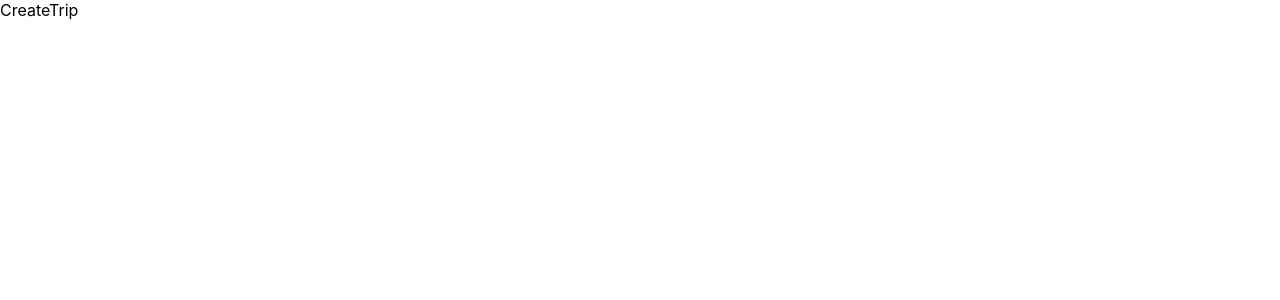
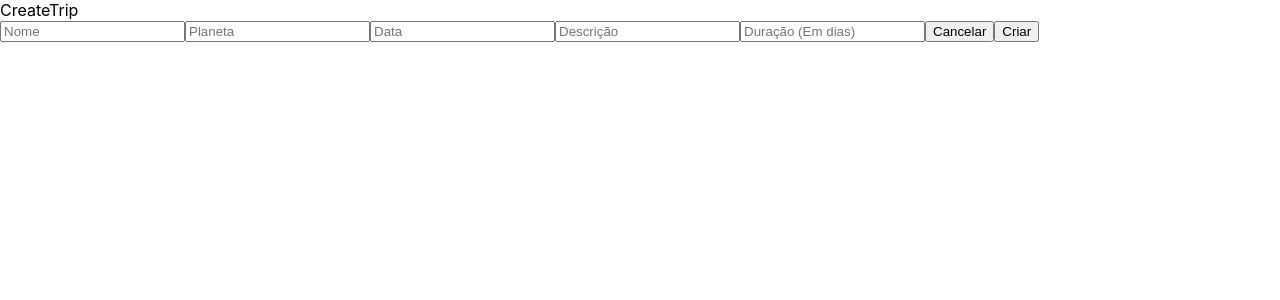
Before and after one commit to future4code/Artur-Magalhaes, a React (Create React App) app in the folder semana10/labetrip/: page /createtrip in a window 1280 px wide. Shown: the top 300 px of the page. Built offline with nearby package versions, Linux system fonts and the light colour scheme; sample sign-in values are in the browser's storage.

Commit message:
COMPONENTS: CreateTripPage

```diff
--- a/semana10/labetrip/src/pages/CreateTripPage/index.js
+++ b/semana10/labetrip/src/pages/CreateTripPage/index.js
@@ -1,7 +1,62 @@
-import React from 'react'
+import React, { useEffect, useState } from 'react';
+import { useHistory } from 'react-router-dom';
+import useInput from '../../hooks/useInput';
+import api from '../../service/api';
 
 export default function CreateTripPage() {
-  return(
+  const [inputName, handleInputName] = useInput('');
+  const [inputPlanet, handleInputPlanet] = useInput('');
+  const [inputDate, handleInputDate] = useInput('');
+  const [inputDescription, handleInputDescription] = useInput('');
+  const [inputDuration, handleInputDuration] = useInput('');
+
+  const history = useHistory();
+
+  const [token, setToken] = useState(localStorage.getItem('token'))
+
+  useEffect(() => {
+
+    if(token === null){
+      history.push('/login');
+    }
+
+  },[token]);
+
+  const createTrip = () => {
+    const data = {
+      name: inputName,
+      planet: inputPlanet,
+      date: inputDate,
+      description: inputDescription,
+      durationInDays: inputDuration,
+    }
+    const config = {
+      headers: {
+        auth: token,
+      }}
+
+    api.post('trips', data, config)
+      .then(response => {
+        window.alert('Viagem Criada!');
+        history.goBack();
+      })
+      .catch(error => {
+        console.log(error);
+      })
+  }
+
+  const cancel = () => {
+    history.goBack();
+  }
+
+  return(<>
     <div>CreateTrip</div>
-    )
+    <input type="" placeholder="Nome" value={inputName} onChange={handleInputName} />
+    <input type="" placeholder="Planeta" value={inputPlanet} onChange={handleInputPlanet} />
+    <input type="" placeholder="Data" value={inputDate} onChange={handleInputDate} />
+    <input type="" placeholder="Descrição" value={inputDescription} onChange={handleInputDescription} />
+    <input type="" placeholder="Duração (Em dias)" value={inputDuration} onChange={handleInputDuration} />
+    <button onClick={cancel}>Cancelar</button>
+    <button onClick={createTrip}>Criar</button>
+  </>)
 }
```
